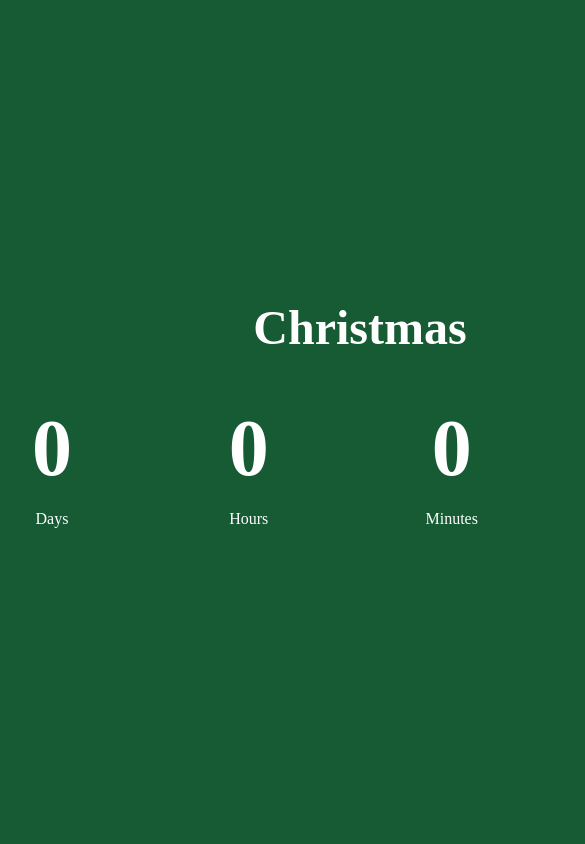
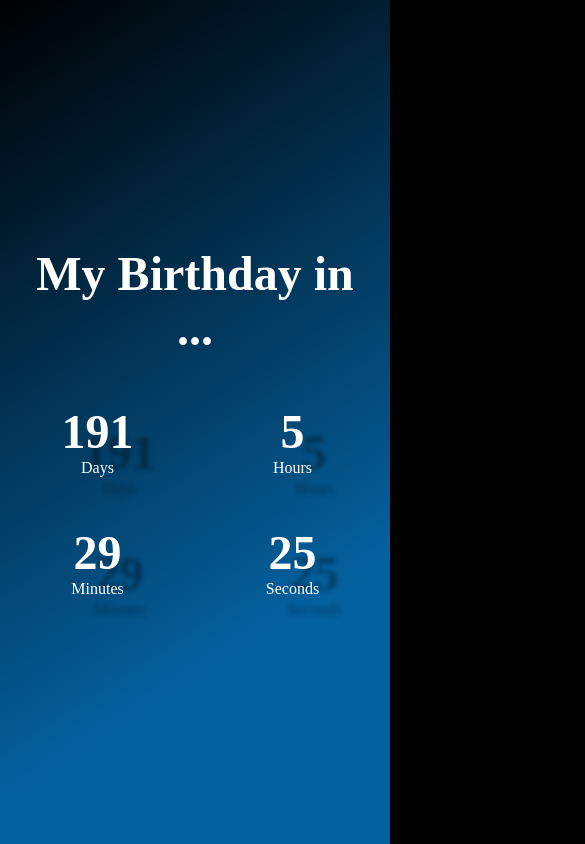
Before and after one commit to jablancTheDesigner/countdown-timer, a website built with Parcel: page index.html in a window 390 px wide. Shown: the top 844 px of the page, 585 px wide, since content can reach past the window. Built offline with nearby package versions, Linux system fonts and the light colour scheme.

Commit message:
updates
Update gulp file, styling, and bday date

```diff
--- a/app.js
+++ b/app.js
@@ -3,7 +3,7 @@ const counter = setInterval(() => {
 }, 1000)
 
 function countDownTimer() {
-    const toDateStr = "12/25/2021";
+    const toDateStr = "07/26/2022";
     const toDate = new Date(toDateStr).getTime()
     const now = new Date().getTime();
     const diff = toDate - now
--- a/gulpfile.js
+++ b/gulpfile.js
@@ -1,12 +1,15 @@
 const gulp = require('gulp');
 const sass = require('gulp-sass')(require('sass'));
 const browserSync = require("browser-sync").create();
+const autoprefixer = require('gulp-autoprefixer');
+const stream = browserSync.stream;
 
 gulp.task('styles', function () {
     return gulp.src('styles/**/*.scss')
         .pipe(sass())
+        .pipe(autoprefixer())
         .pipe(gulp.dest('bundle/styles'))
-        .pipe(browserSync.stream());
+        .pipe(stream());
 })
 
 gulp.task('serve', function () {
--- a/index.html
+++ b/index.html
@@ -12,7 +12,7 @@
 <body>
     <div class="countdown-timer js-countdown">
         <div class="countdown-timer__inner">
-            <h1 class="countdown-timer__title">Christmas</h1>
+            <h1 class="countdown-timer__title">My Birthday in ...</h1>
             <div class="countdown-timer__wrapper">
                 <div class="countdown-timer__el">
                     <h2 class="countdown-timer__number js-days">0</h2>
--- a/styles/_app.scss
+++ b/styles/_app.scss
@@ -1,4 +1,5 @@
 body {
     margin: 0;
-    background-color: var(--clr-primary);
+    background-color: #000000;
+    background-image: linear-gradient(147deg, #000000 0%, #04619f 74%);
 }
--- a/styles/_countdown-timer.scss
+++ b/styles/_countdown-timer.scss
@@ -1,26 +1,54 @@
 .countdown-timer {
-        display: grid;
+        display: flex;
         min-height: 100vh;
-        min-width: 100vw;
         align-content: center;
         justify-content: space-around;
+
+    &__inner{
+        width: 100%;
+        max-width: 720px;
+        margin: auto 0;
+        @media screen and (max-width: 1024px) {
+            max-width: 480px;
+        }
+    }
     &__title{
         display: block;
         text-align: center;
         font-size: 3rem;
+        padding: 0 1rem;
+        @media screen and (max-width: 768px) {
+
+        }
     }
     &__wrapper {
         display: flex;
-        width: 720px;
+        width: 100%;
         justify-content: space-between;
+        flex-wrap: wrap;
     }
     &__el {
         padding: 1rem;
         text-align: center;
         margin: 0 1rem;
+        text-shadow: 22px 21px 4px rgba(0, 0, 0, 0.35);
+        p{
+            font-size: 1rem;
+            margin: 0;
+        }
+        @media screen and (max-width: 1024px) {
+            flex: 50%;
+            margin: 0;
+        }
+
     }
     &__number{
         font-size: 5rem;
         transition: all 350ms ease-in;
+        margin-bottom: 0;
+        @media screen and (max-width: 1024px) {
+            font-size: 3rem;
+        }
     }
+
 }
--- a/styles/_reset.scss
+++ b/styles/_reset.scss
@@ -1,6 +1,5 @@
 :root{
-  --clr-primary: #165B33;
-  --clr-secondary: #BB2528;
+  --clr-primary: #2a2a72;
 }
 
 *{
```
Also changed, not shown: package.json (+6 -1 lines), bundle/styles/styles.css, 1 other file.
